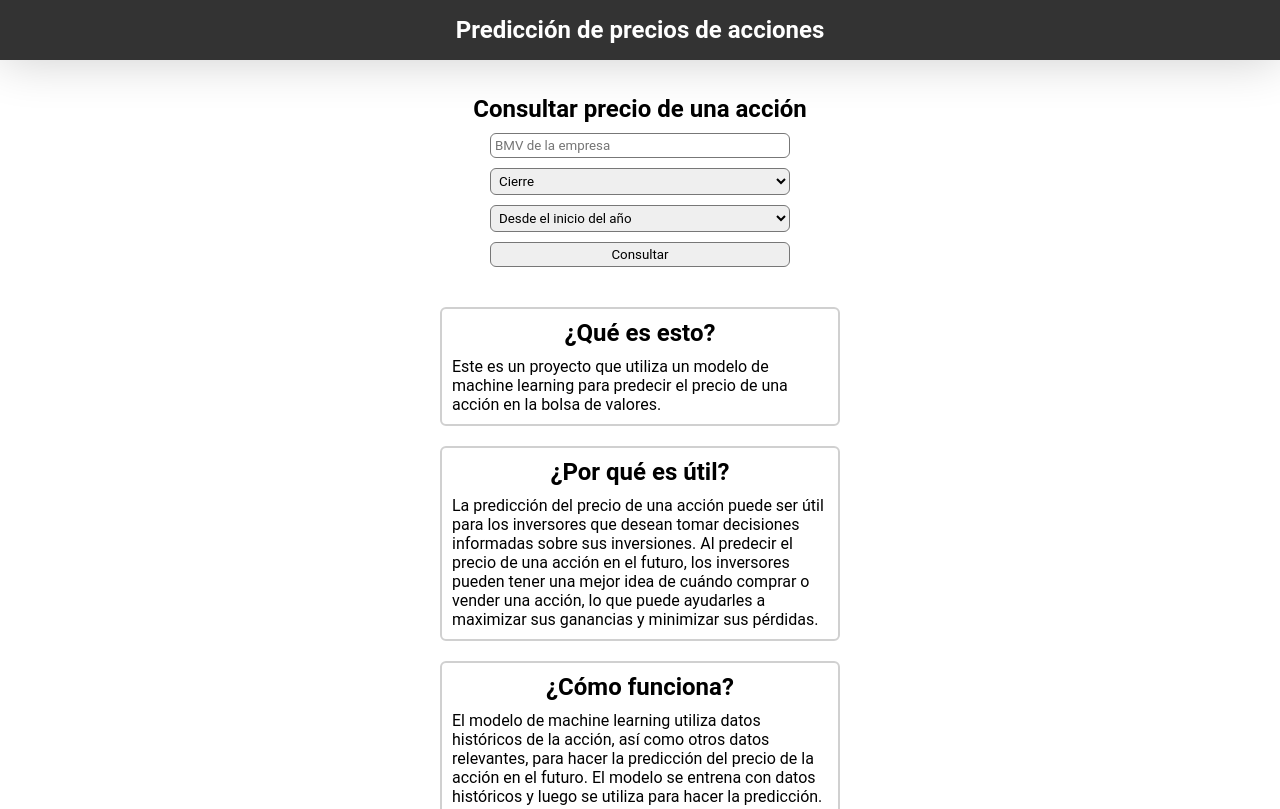
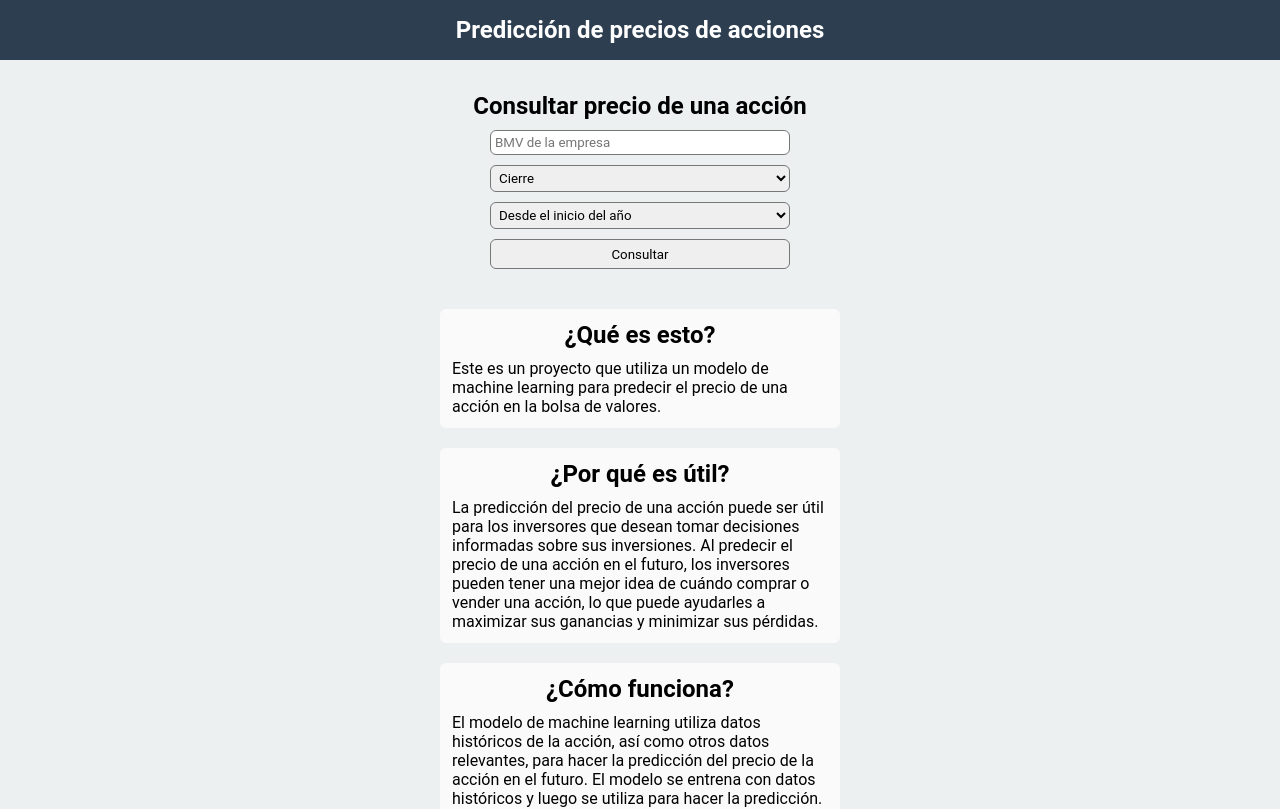
Before and after one commit to FNoeCoder/Front-Precediccion-Precio-de-Acciones, a React (Vite) app: page / in a window 1280 px wide. Shown: the top 809 px of the page. Built offline with nearby package versions, Linux system fonts and the light colour scheme.

Commit message:
Cambio de colores

```diff
--- a/src/CSS/Header.css
+++ b/src/CSS/Header.css
@@ -4,9 +4,8 @@ header {
   justify-content: space-between;
   align-items: center;
   padding: 1rem 2rem;
-  background-color: #333;
+  background-color: #2C3E50;
   color: white;
-  margin-bottom: 35px;
   box-shadow: 0 0 50px 0 rgba(0, 0, 0, 0.2);
 }
 header h1 {
--- a/src/CSS/Header.scss
+++ b/src/CSS/Header.scss
@@ -4,9 +4,9 @@ header{
     justify-content: space-between;
     align-items: center;
     padding: 1rem 2rem;
-    background-color: #333;
+    background-color: #2C3E50;
     color: white;
-    margin-bottom: 35px;
+
     // sombra hacia abajo
     box-shadow: 0 0 50px 0 rgba(0, 0, 0, 0.2);
     h1{
--- a/src/CSS/Main.css
+++ b/src/CSS/Main.css
@@ -1,10 +1,12 @@
 main {
   width: 100%;
   display: flex;
+  padding-top: 32px;
   flex-direction: column;
   align-items: center;
   justify-content: center;
   margin-bottom: 100px;
+  background-color: #ECF0F1;
 }
 main .datos {
   width: 100%;
@@ -47,9 +49,14 @@ main .datos .formulario select {
 main .datos .formulario select:focus {
   background-color: #f0f0f0;
 }
+main .datos .formulario select option:sel {
+  background-color: #2C3E50;
+  color: #fafafa;
+}
 main .datos .formulario button {
   width: 100%;
   max-width: 300px;
+  height: 30px;
   padding: 4px;
   border-radius: 6px;
   border: none;
@@ -58,7 +65,8 @@ main .datos .formulario button {
   border: 1px solid #777777;
 }
 main .datos .formulario button:hover {
-  background-color: #acacac;
+  background-color: #2C3E50;
+  color: #fafafa;
 }
 main .datos .formulario button[disabled] {
   background-color: #f0f0f0;
@@ -75,7 +83,8 @@ main .datos .grafica {
   margin: 20px;
   padding: 10px;
   border-radius: 6px;
-  border: 2px solid #afafaf;
+  border: 2px solid #ffffff;
+  background-color: #ffffff;
   transition: all 0.3s ease;
   animation: fadeIn 1s;
 }
@@ -153,7 +162,8 @@ main .informacion section {
   max-width: 400px;
   padding: 10px;
   border-radius: 6px;
-  border: 2px solid #d0d0d0;
+  border: 2px solid #fafafa;
+  background-color: #fafafa;
   transition: all 0.3s ease;
 }
 main .informacion section:hover {
--- a/src/CSS/Main.scss
+++ b/src/CSS/Main.scss
@@ -1,10 +1,12 @@
 main{
     width: 100%;
     display: flex;
+    padding-top: 32px;
     flex-direction: column;
     align-items: center;
     justify-content: center;
     margin-bottom: 100px;
+    background-color: #ECF0F1;
     .datos{
         width: 100%;
         display: flex;
@@ -44,10 +46,18 @@ main{
                 &:focus{
                     background-color: #f0f0f0;
                 }
+
+            }
+            select option{
+                &:sel{
+                    background-color: #2C3E50;
+                    color: #fafafa;
+                }
             }
             button{
                 width: 100%;
                 max-width: 300px;
+                height: 30px;
                 padding: 4px;
                 border-radius: 6px;
                 border: none;
@@ -55,7 +65,8 @@ main{
                 transition: background-color 0.3s ease;
                 border: 1px solid #777777;
                 &:hover{
-                    background-color: #acacac;
+                    background-color: #2C3E50;
+                    color: #fafafa;
                 }
                 // boton bloqueado
                 &[disabled]{
@@ -76,7 +87,8 @@ main{
             // margin-bottom: 100px;
             padding: 10px;
             border-radius: 6px;
-            border: 2px solid #afafaf;
+            border: 2px solid #ffffff;
+            background-color: #ffffff;
             transition: all 0.3s ease;
             //hacer animacion al generar la grafica
             animation: fadeIn 1s;
@@ -162,7 +174,8 @@ main{
             max-width: 400px;
             padding: 10px;
             border-radius: 6px;
-            border: 2px solid #d0d0d0;
+            border: 2px solid #fafafa;
+            background-color: #fafafa;
             transition: all 0.3s ease;
             &:hover{
                 scale : 1.05;
```
Also changed, not shown: 2 other files (tests, documents, lock files or other folders).
